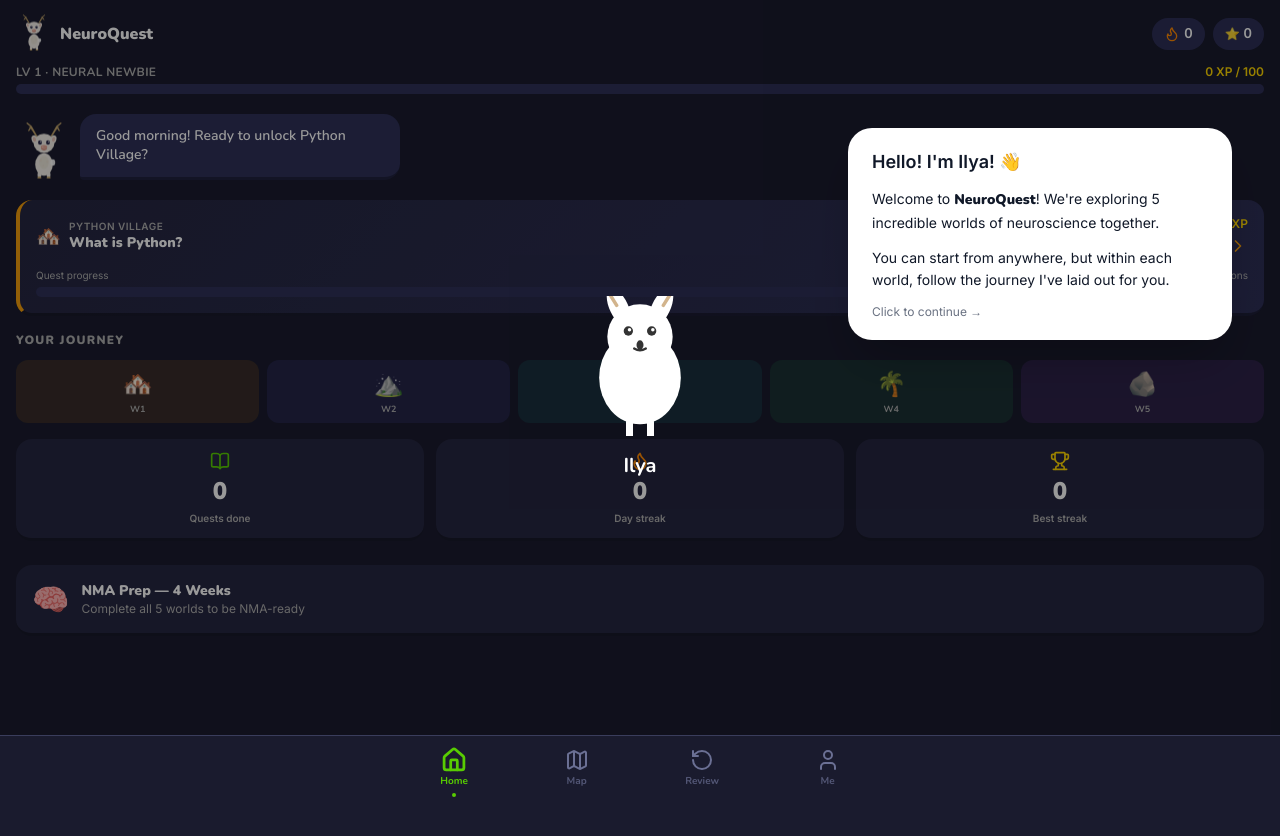
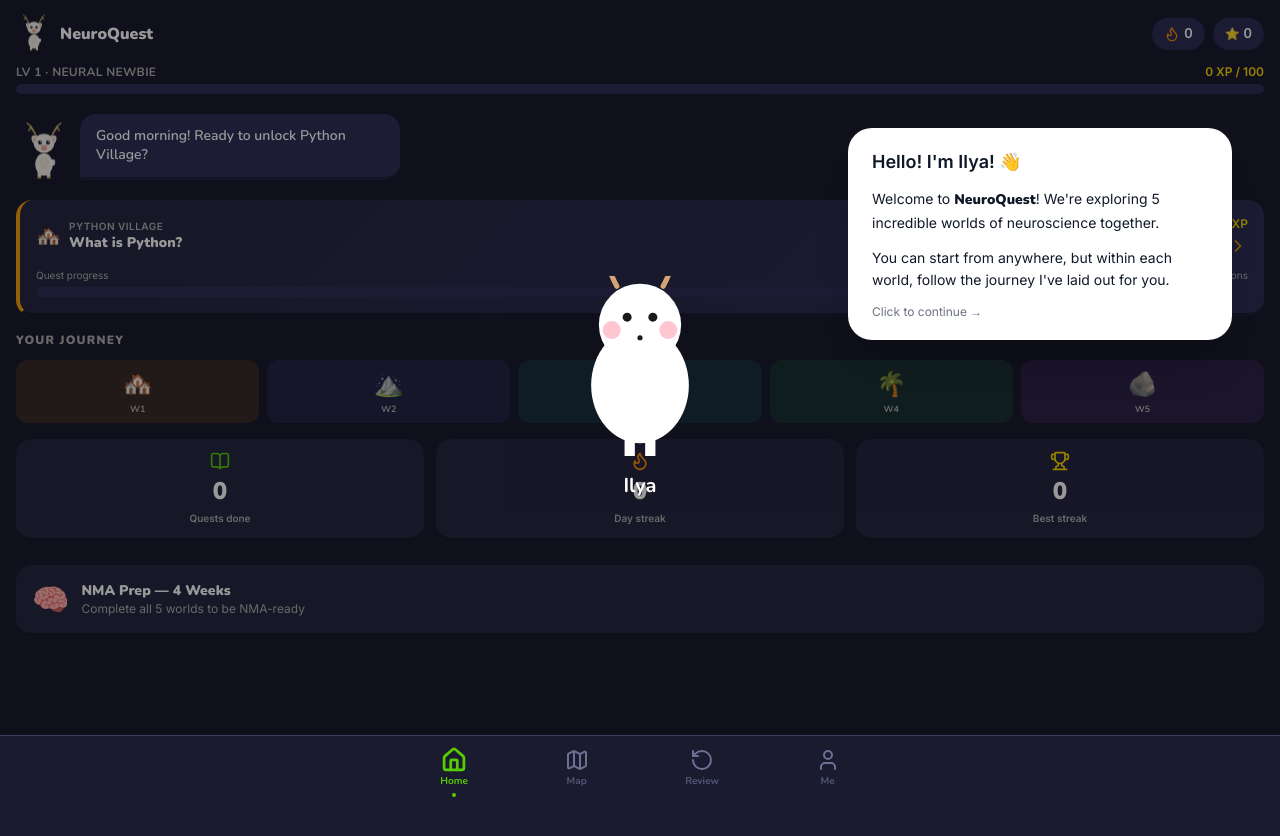
Before and after one commit to Danaraai/neuroquest, a Next.js app in the folder neuroquest/: page /home in a window 1280 px wide. Shown: the top 836 px of the page. Built offline with nearby package versions, Linux system fonts and the light colour scheme.

Commit message:
Fix Ilya's appearance - match exact character design with pink cheeks and curved horns

```diff
--- a/neuroquest/src/components/home/IlyaIntro.tsx
+++ b/neuroquest/src/components/home/IlyaIntro.tsx
@@ -36,47 +36,52 @@ export function IlyaIntro() {
           animate={{ scale: 1, opacity: 1, y: 0 }}
           transition={{ duration: 1.2, ease: "easeOut" }}
         >
-          {/* White deer SVG */}
+          {/* White deer SVG - Ilya */}
           <svg
-            width="140"
-            height="140"
-            viewBox="0 0 120 120"
+            width="160"
+            height="180"
+            viewBox="0 0 120 140"
             className="mb-4"
           >
             {/* Body */}
-            <ellipse cx="60" cy="70" rx="35" ry="40" fill="white" />
+            <ellipse cx="60" cy="85" rx="38" ry="45" fill="white" />
 
             {/* Head */}
-            <circle cx="60" cy="35" r="28" fill="white" />
+            <circle cx="60" cy="38" r="32" fill="white" />
 
-            {/* Left ear */}
-            <ellipse cx="42" cy="10" rx="8" ry="18" fill="white" transform="rotate(-25 42 10)" />
-            {/* Right ear */}
-            <ellipse cx="78" cy="10" rx="8" ry="18" fill="white" transform="rotate(25 78 10)" />
+            {/* Left horn */}
+            <path
+              d="M 42 8 Q 35 -5 32 -20"
+              stroke="#D4A574"
+              strokeWidth="4"
+              fill="none"
+              strokeLinecap="round"
+            />
+            {/* Right horn */}
+            <path
+              d="M 78 8 Q 85 -5 88 -20"
+              stroke="#D4A574"
+              strokeWidth="4"
+              fill="none"
+              strokeLinecap="round"
+            />
 
-            {/* Left antler */}
-            <line x1="40" y1="8" x2="30" y2="-8" stroke="tan" strokeWidth="3" strokeLinecap="round" />
-            <line x1="30" y1="-8" x2="25" y2="-18" stroke="tan" strokeWidth="2.5" strokeLinecap="round" />
-            {/* Right antler */}
-            <line x1="80" y1="8" x2="90" y2="-8" stroke="tan" strokeWidth="3" strokeLinecap="round" />
-            <line x1="90" y1="-8" x2="95" y2="-18" stroke="tan" strokeWidth="2.5" strokeLinecap="round" />
+            {/* Left eye */}
+            <circle cx="50" cy="32" r="3.5" fill="#1a1a1a" />
+            {/* Right eye */}
+            <circle cx="70" cy="32" r="3.5" fill="#1a1a1a" />
 
-            {/* Eyes */}
-            <circle cx="50" cy="30" r="4" fill="#333" />
-            <circle cx="70" cy="30" r="4" fill="#333" />
-            {/* Eye shine */}
-            <circle cx="51" cy="29" r="1.5" fill="white" />
-            <circle cx="71" cy="29" r="1.5" fill="white" />
+            {/* Left cheek - pink circle */}
+            <circle cx="38" cy="42" r="7" fill="#FFB6C6" opacity="0.8" />
+            {/* Right cheek - pink circle */}
+            <circle cx="82" cy="42" r="7" fill="#FFB6C6" opacity="0.8" />
 
-            {/* Nose */}
-            <ellipse cx="60" cy="42" rx="3" ry="4" fill="#333" />
-
-            {/* Smile */}
-            <path d="M 55 45 Q 60 48 65 45" stroke="#333" strokeWidth="2" fill="none" strokeLinecap="round" />
+            {/* Nose - small black dot */}
+            <circle cx="60" cy="48" r="2" fill="#1a1a1a" />
 
             {/* Legs */}
-            <rect x="48" y="105" width="6" height="20" rx="3" fill="white" />
-            <rect x="66" y="105" width="6" height="20" rx="3" fill="white" />
+            <rect x="48" y="120" width="8" height="25" rx="4" fill="white" />
+            <rect x="64" y="120" width="8" height="25" rx="4" fill="white" />
           </svg>
 
           {/* Ilya's name */}
```
